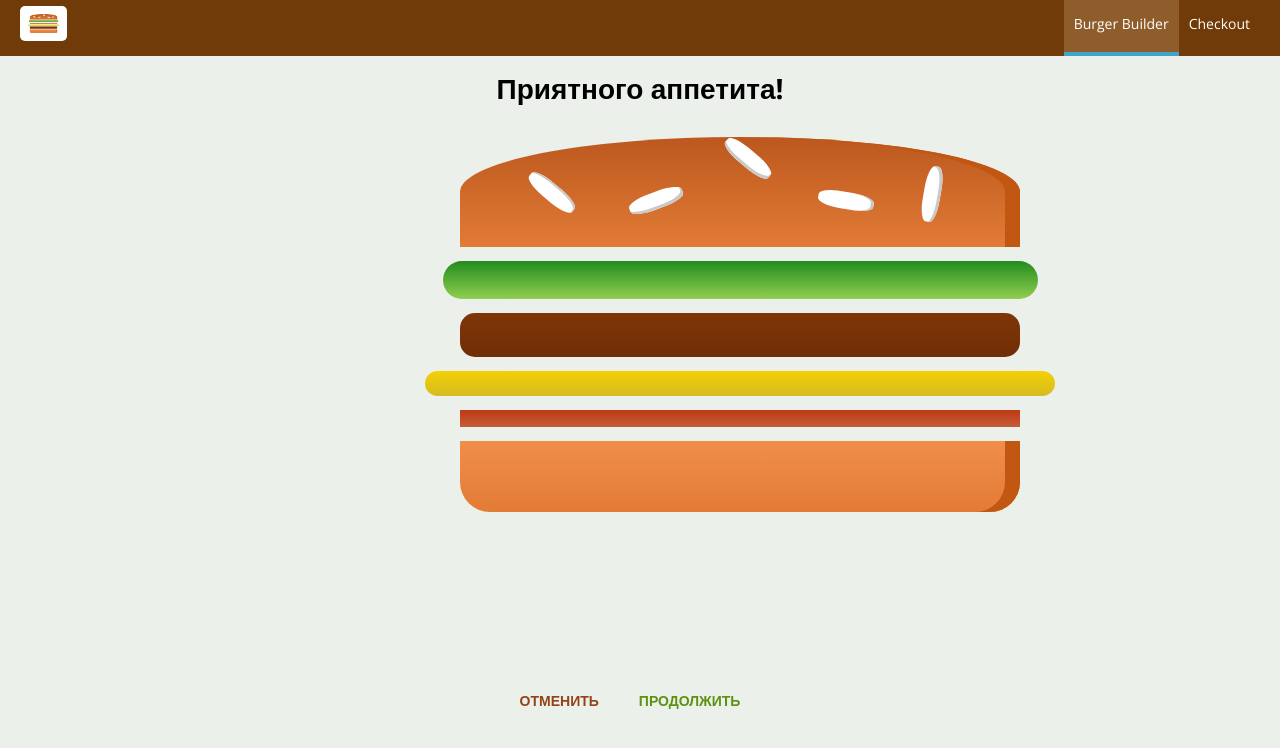
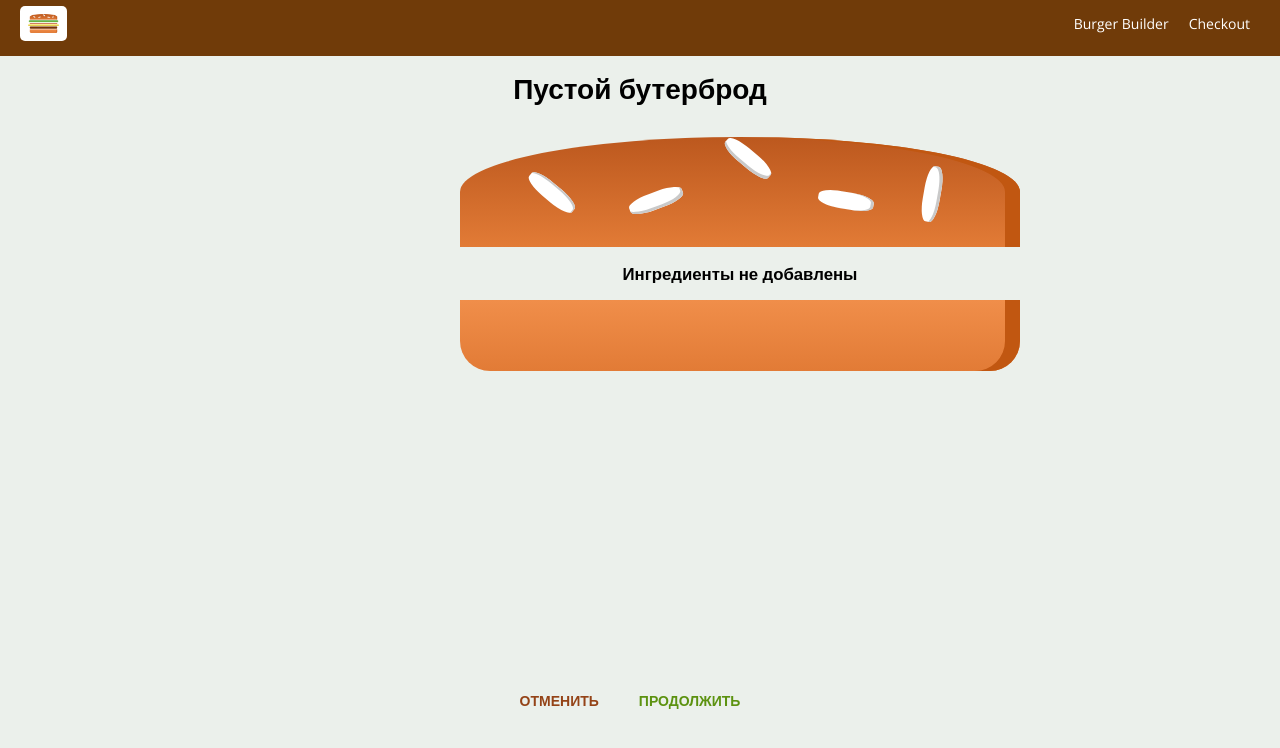
Before and after one commit to webAnatoly/BurgerBuilder, a React app: page /checkout in a window 1280 px wide. Shown: the top 748 px of the page. Built offline with nearby package versions, Linux system fonts and the light colour scheme.

Commit message:
добавлен некоторый функционал связаный с react-router

```diff
--- a/package.json
+++ b/package.json
@@ -41,7 +41,6 @@
     "prop-types": "^15.6.1",
     "react": "^16.3.0",
     "react-dom": "^16.3.0",
-    "react-router": "^4.3.1",
     "react-router-dom": "^4.3.1"
   }
 }
--- a/src/components/Burger/Burger.js
+++ b/src/components/Burger/Burger.js
@@ -1,13 +1,5 @@
 import React from 'react';
 import TypeProps from 'prop-types';
-import { withRouter } from 'react-router-dom';
-/* withRouter HOC для прокидывания свойств роутера match, location, and history
-внутрь реактовских компонентов.
-Именно здесь передаём свойства match, location, and history функциональному
-компоненту burger
-if you ever need direct access to match, history or any location
-and you don't want to manually pass it on from the top level component
-you can use "withRouter" HightOrderComponent. */
 import s from './Burger.css';
 import BurgerIngredient from './BurgerIngredient/BurgerIngredient';
 import getRandomUniqueKey from '../../myLib/getUniqueRandomNumber';
@@ -26,7 +18,11 @@ const burger = (props) => {
     .reduce((accumArr, el) => accumArr.concat(el), []); // делаем массив одномерным
 
   if (arrayIngredients.length === 0) {
-    arrayIngredients = <p>Начните добавлять ингредиенты</p>;
+    if (props.checkoutHaveIngredients) {
+      arrayIngredients = <p>Ингредиенты не добавлены</p>;
+    } else {
+      arrayIngredients = <p>Начните добавлять ингредиенты</p>;
+    }
   }
 
   return (
@@ -40,10 +36,12 @@ const burger = (props) => {
 
 burger.propTypes = {
   ingredients: TypeProps.oneOfType([TypeProps.object]),
+  checkoutHaveIngredients: TypeProps.bool,
 };
 
 burger.defaultProps = {
   ingredients: {},
+  checkoutHaveIngredients: false,
 };
 
-export default withRouter(burger);
+export default burger;
--- a/src/components/Navigation/NavigationItems/NavigationItem/NavigationItem.js
+++ b/src/components/Navigation/NavigationItems/NavigationItem/NavigationItem.js
@@ -1,15 +1,16 @@
 import React from 'react';
 import PropTypes from 'prop-types';
+import { NavLink } from 'react-router-dom';
 import s from './NavigationItem.css';
 
 const NavigationItem = props => (
   <li className={s.NavigationItem}>
-    <a
-      href={props.link}
-      className={props.active ? s.active : null}
+    <NavLink
+      to={props.link}
+      activeClassName={props.active ? s.active : null}
     >
       {props.children}
-    </a>
+    </NavLink>
   </li>
 );
 
--- a/src/components/Navigation/NavigationItems/NavigationItems.js
+++ b/src/components/Navigation/NavigationItems/NavigationItems.js
@@ -5,7 +5,7 @@ import NavigationItem from './NavigationItem/NavigationItem';
 
 const NavigationItems = () => (
   <ul className={s.NavigationItems}>
-    <NavigationItem link="/" active>Burger Builder</NavigationItem>
+    <NavigationItem link="/.." active>Burger Builder</NavigationItem>
     <NavigationItem link="/checkout">Checkout</NavigationItem>
   </ul>
 );
--- a/src/components/Order/CheckoutSummary/CheckoutSummary.js
+++ b/src/components/Order/CheckoutSummary/CheckoutSummary.js
@@ -4,31 +4,41 @@ import Burger from '../../Burger/Burger';
 import Button from '../../UI/Button/Button';
 import s from './CheckoutSummary.css';
 
-const CheckoutSummary = props => (
+const CheckoutSummary = (props) => {
+  let h1 = 'Выглядит аппетитно!';
+  let isEmpty = false;
+  if (Object.keys(props.ingredients).length === 0) {
+    h1 = 'Пустой бутерброд';
+    isEmpty = true;
+  }
+  return (
     <div className={s.CheckoutSummary}>
-    <h1>Приятного аппетита!</h1>
+      <h1>{h1}</h1>
       <div style={{ width: '100%', margin: 'auto' }}>
-      <Burger ingredients={props.ingredients} />
+        <Burger ingredients={props.ingredients} checkoutHaveIngredients={isEmpty} />
       </div>
       <Button
         btnType="Danger"
-      clicked={() => 'Empty function. Just placeholder. Replace this function with normal function'}
+        clicked={props.checkoutCancelled}
       >
         ОТМЕНИТЬ
       </Button>
       <Button
         btnType="Success"
-      clicked={() => 'Empty function. Just placeholder. Replace this function with normal function'}
+        clicked={props.checkoutContinued}
       >
         ПРОДОЛЖИТЬ
       </Button>
     </div>
   );
+};
 
 CheckoutSummary.propTypes = {
   ingredients: PropTypes.oneOfType([
     PropTypes.object,
   ]),
+  checkoutCancelled: PropTypes.func.isRequired,
+  checkoutContinued: PropTypes.func.isRequired,
 };
 
 CheckoutSummary.defaultProps = {
--- a/src/containers/BurgerBuilder/BurgerBuilder.js
+++ b/src/containers/BurgerBuilder/BurgerBuilder.js
@@ -1,4 +1,5 @@
 import React from 'react';
+import PropTypes from 'prop-types';
 import Aux from '../../hoc/Aux/Aux';
 import Burger from '../../components/Burger/Burger';
 import BuildControls from '../../components/Burger/BuildControls/BuildControls';
@@ -85,30 +86,43 @@ class BurgerBuilder extends React.Component {
   }
 
   purchaseContinueHandler = () => {
-    // alert('You continue!');
-    this.setState({ loading: true }); // активизируем показ спиннера
-    const order = {
-      ingediets: this.state.ingredients,
-      price: this.state.totalPrice, // в реальном приложении цену надо считать на сервере
-      customer: {
-        name: 'Anatoly',
-        address: {
-          street: 'TestStree 14',
-          zipCode: '12341234',
-          country: 'Russian',
-        },
-        email: 'mail@mail.com',
-      },
-      deliveryMethod: 'fastest',
-    };
-    axiosOrders.post('/orders.json', order)
-      .then(() => {
-        // перестаём показывать спиннер и закрываем модальное окно
-        this.setState({ loading: false, purchasing: false });
-      })
-      .catch(() => {
-        this.setState({ loading: false, purchasing: false });
-      });
+    // this.setState({ loading: true }); // активизируем показ спиннера
+    // const order = {
+    //   ingediets: this.state.ingredients,
+    //   price: this.state.totalPrice, // в реальном приложении цену надо считать на сервере
+    //   customer: {
+    //     name: 'Anatoly',
+    //     address: {
+    //       street: 'TestStree 14',
+    //       zipCode: '12341234',
+    //       country: 'Russian',
+    //     },
+    //     email: 'mail@mail.com',
+    //   },
+    //   deliveryMethod: 'fastest',
+    // };
+    // axiosOrders.post('/orders.json', order)
+    //   .then(() => {
+    //     // перестаём показывать спиннер и закрываем модальное окно
+    //     this.setState({ loading: false, purchasing: false });
+    //   })
+    //   .catch(() => {
+    //     this.setState({ loading: false, purchasing: false });
+    //   });
+
+    /* Помещаем наши игридиенты в query параметры для URL.
+    the query string of URL будем парсить в компоненте Checkout. */
+    const queryParams = [];
+    const ingredientPairs = Object.entries(this.state.ingredients);
+    for (let i = 0; i < ingredientPairs.length; i += 1) {
+      queryParams.push(`${encodeURIComponent(ingredientPairs[i][0])}=${encodeURIComponent(ingredientPairs[i][1])}`);
+    }
+
+    // перенаправляет на "страницу" Checkout
+    this.props.history.push({
+      pathname: '/checkout',
+      search: `?${queryParams.join('&')}`, // тут query string которую мы сформировали на основе this.state.ingredients
+    });
   }
 
   render() {
@@ -163,4 +177,12 @@ class BurgerBuilder extends React.Component {
   }
 }
 
+BurgerBuilder.propTypes = {
+  history: PropTypes.oneOfType([PropTypes.object]).isRequired,
+};
+
+// BurgerBuilder.defaultProps = {
+
+// };
+
 export default withErrorHandler(BurgerBuilder, axiosOrders);
--- a/src/containers/Checkout/Checkout.js
+++ b/src/containers/Checkout/Checkout.js
@@ -1,36 +1,60 @@
 import React from 'react';
-// import PropTypes from 'prop-types';
+import PropTypes from 'prop-types';
 import CheckoutSummary from '../../components/Order/CheckoutSummary/CheckoutSummary';
 
 class Checkout extends React.Component {
   constructor(props) {
     super(props);
     this.state = {
-      // Dummy ingredients just for test. Later will be replaced.
-      ingredients: {
-        salad: 1,
-        meat: 1,
-        cheese: 1,
-        bacon: 1,
-      },
+      ingredients: {},
     };
+  }
+  componentDidMount() {
+    /* Парсим the query string of a URL.
+    Query string мы сформировали в компоненте BurgerBuilder и благодаря реакт-роутеру,
+    имеем доступ к этой строке в этом компоненте, через this.props.location.search */
+    const query = new URLSearchParams(this.props.location.search);
+    const ingredientsFromQueryString = {}; // сюда складываем распарсенные ингредиенты
+    query.forEach((howMuch, ingredientName) => {
+      ingredientsFromQueryString[ingredientName] = howMuch;
+    });
+    if (Object.keys(ingredientsFromQueryString).length > 0) { // проверка на пустоту объекта
+      this.updateIngredients(ingredientsFromQueryString);
+    }
+  }
+  updateIngredients(ingredientsFromDidMount) {
+    this.setState({ ingredients: ingredientsFromDidMount });
+  }
+  checkoutCancelledHandler = () => {
+    /* Так как этот компонент загружается через Route компонент, то в пропсы попадают
+    объекты math, locacion and history соответсвенно можно их тут использовать.
+    Использует history.goBack() для возврата назад. */
+    this.props.history.goBack();
+  }
+  checkoutContinuedHandler = () => {
+    this.props.history.replace('/checkout/contact-data');
   }
   render() {
     return (
       <div>
-        <CheckoutSummary ingredients={this.state.ingredients} />
+        <CheckoutSummary
+          ingredients={this.state.ingredients}
+          checkoutCancelled={this.checkoutCancelledHandler}
+          checkoutContinued={this.checkoutContinuedHandler}
+        />
       </div>
     );
   }
 }
 
 
-// Checkout.propTypes = {
+Checkout.propTypes = {
+  history: PropTypes.oneOfType([PropTypes.object]).isRequired,
+  location: PropTypes.oneOfType([PropTypes.object]),
+};
 
-// };
-
-// Checkout.defaultProps = {
-
-// };
+Checkout.defaultProps = {
+  location: {},
+};
 
 export default Checkout;
```
Also changed, not shown: src/containers/Checkout/ContactData/ContactData.js (added, +40 -0 lines). Lines whose indentation alone changed are shown as unchanged.
